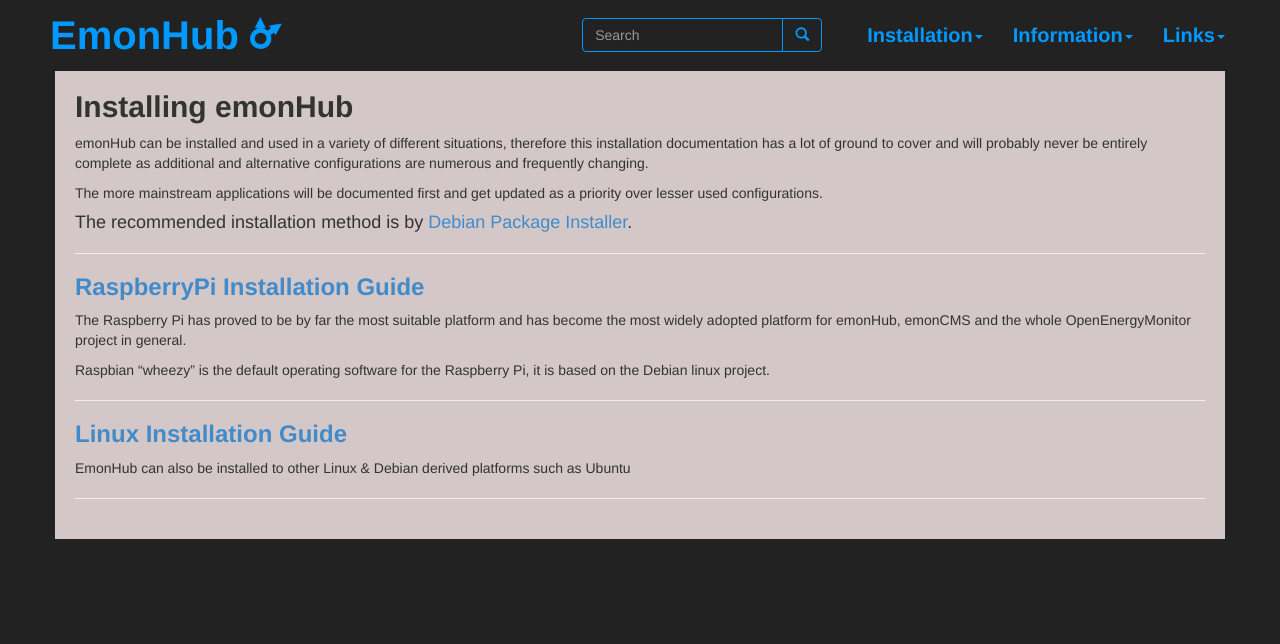
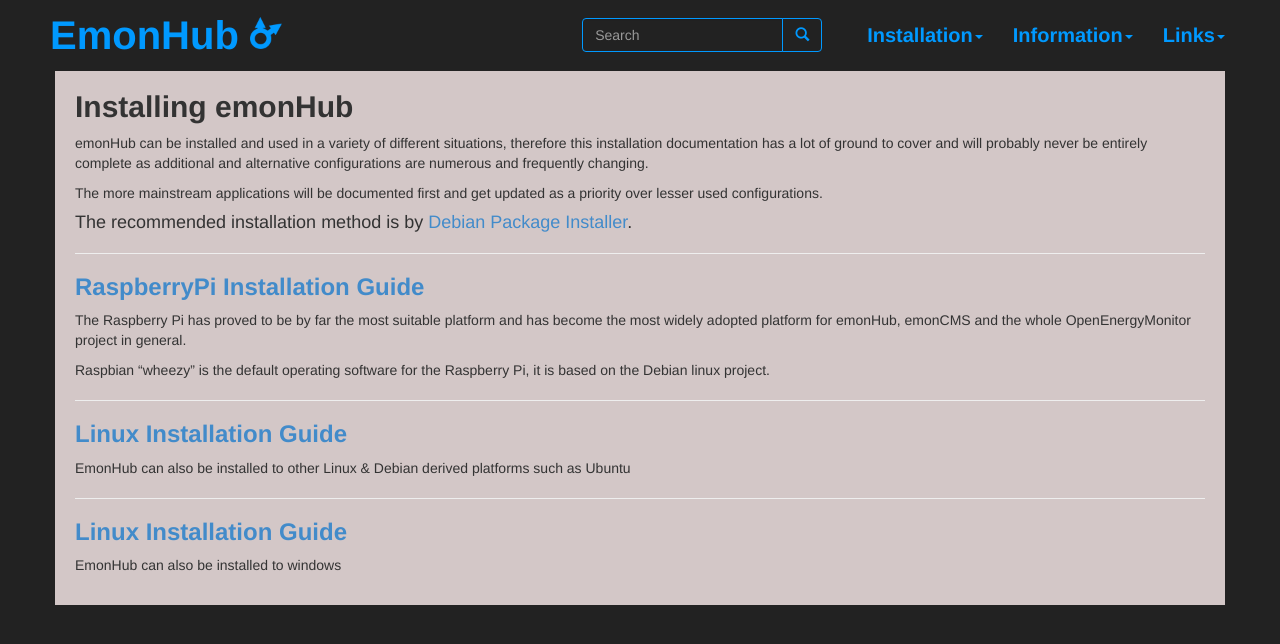
Before and after one commit to otherWIP/otherwip.github.io, a Jekyll site: the page built from documentation/install/index.md, in a window 1280 px wide. Shown: the top 644 px of the page. Built offline with Jekyll 4.4.1, drawn with Linux system fonts in a browser that asks for light colours; nearby versions of some CDN libraries.

Commit message:
Update index.md

```diff
--- a/documentation/install/index.md
+++ b/documentation/install/index.md
@@ -32,3 +32,7 @@ Raspbian "wheezy" is the default operating software for the Raspberry Pi, it is
 EmonHub can also be installed to other Linux & Debian derived platforms such as Ubuntu
 
 -------------------------------------------
+
+###**[Linux Installation Guide]({{site.page}}install/windows)**
+
+EmonHub can also be installed to windows
```
